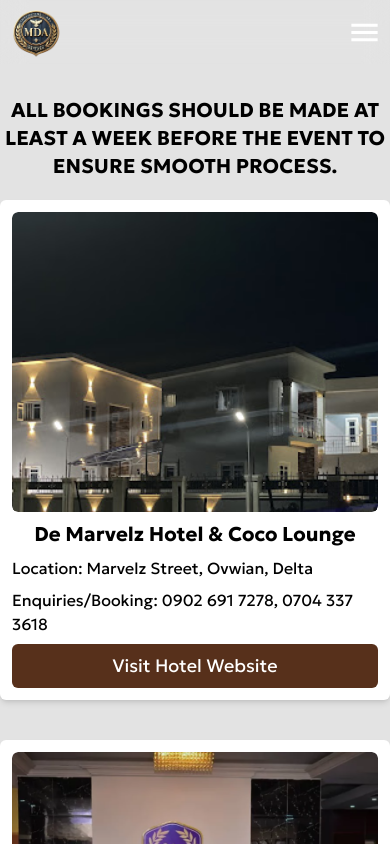
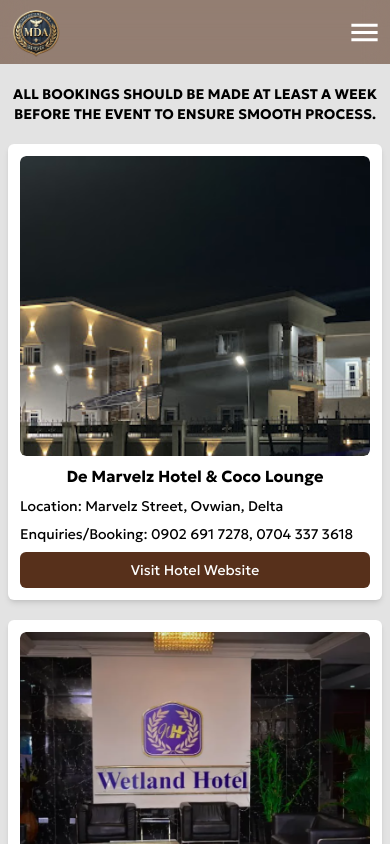
Before and after one commit to Dennardavid/Chief-Martins, a Next.js app: page /accomodation in a window 390 px wide. Shown: the top 844 px of the page. Built offline with nearby package versions, Linux system fonts and the light colour scheme.

Commit message:
accomodation mobile responsive started

```diff
--- a/src/app/components/accomdation.jsx
+++ b/src/app/components/accomdation.jsx
@@ -42,12 +42,12 @@
   ];
 
   return (
-    <>
-      <p className="text-center mt-8 font-semibold text-xl uppercase">
+    <section className="px-2 md:px-8 lg:px-10">
+      <p className="text-center mt-5 lg:mt-8 font-semibold text-sm md:text-base lg:text-xl uppercase">
         All bookings Should be made at least a week before the event to ensure
         smooth process.
       </p>
-      <div className="grid grid-cols-1 md:grid-cols-2 lg:grid-cols-3 gap-10 justify-center mt-5 md:px-8 lg:px-10 md:py-4">
+      <div className="grid grid-cols-1 md:grid-cols-2 lg:grid-cols-3 gap-5 md:gap-7 lg:gap-10 justify-center mt-5 pb-4 md:py-3">
         {hotels.map((hotel) => (
           <article
             className="bg-white p-3 rounded-md shadow-md hover:shadow-2xl hover:shadow-black/30 transition-all"
@@ -60,16 +60,18 @@
                 className="w-full h-full object-cover rounded-md transform transition-transform duration-500 ease-in-out group-hover:scale-110"
               />
             </div>
-            <h3 className="mt-2 text-xl font-semibold text-center">
+            <h3 className="mt-2 text-base lg:text-lg 2xl:text-xl font-semibold text-center">
               {hotel.name}
             </h3>
             <div className="flex flex-col gap-2 mt-2">
-              <p className="text-base">Location: {hotel.location}</p>
-              <p className="text-base">Enquiries/Booking: {hotel.contact}</p>
+              <p className="text-sm md:text-base">Location: {hotel.location}</p>
+              <p className="text-sm md:text-base">
+                Enquiries/Booking: {hotel.contact}
+              </p>
               <Link
                 target="_blank"
                 href={hotel.website}
-                className="text-lg text-white text-center bg-amber-950/90 rounded-md py-2"
+                className="text-sm text-white text-center md:text-base lg:text-lg bg-amber-950/90 rounded-md py-2"
               >
                 Visit Hotel Website
               </Link>
@@ -77,6 +79,6 @@
           </article>
         ))}
       </div>
-    </>
+    </section>
   );
 }
--- a/src/app/components/logistics.jsx
+++ b/src/app/components/logistics.jsx
@@ -33,6 +33,11 @@
       name: "Joe Logistics Services",
       image: "/joe.png",
       contact: "0810 665 9381",
+    },
+    {
+      name: "Newton logistics service",
+      image: "/joe.png",
+      contact: "0802 834 4637",
     },
     { name: "Bolt App", image: "/bolt.png", contact: "" },
   ];
--- a/src/app/components/navbar.jsx
+++ b/src/app/components/navbar.jsx
@@ -14,6 +14,8 @@
 
   const isActiveLink = (path) => pathname === path;
 
+  const isHomePage = pathname === "/";
+  const isOrderOfEventsPage = pathname === "/order-of-events";
   const isAsoebiPage = pathname === "/asoebi";
   const isAccommodationPage = pathname === "/accomodation";
   const isLogisticsPage = pathname === "/logistics";
@@ -61,9 +63,15 @@
 
   return (
     <header
-      className={`${
+      className={` lg:bg-amber-950/0 ${
         isAsoebiPage ? "text-black" : "text-white"
-      } sticky top-0 z-50`}
+      }
+        ${
+          isHomePage || isOrderOfEventsPage
+            ? "bg-amber-950/0"
+            : "bg-amber-950/50"
+        }
+       sticky top-0 z-50`}
     >
       <nav
         className={`flex justify-between items-center  ${
@@ -131,10 +139,7 @@
             { path: "/asoebi", label: "Asoebi" },
             { path: "/gifts", label: "Gifts" },
           ].map(({ path, label }, index) => (
-            <li
-              key={index}
-              className={`group`}
-            >
+            <li key={index} className={`group`}>
               <Link href={path} className="flex flex-col items-center">
                 {label}
                 {/* Add the underline animation div */}
```
